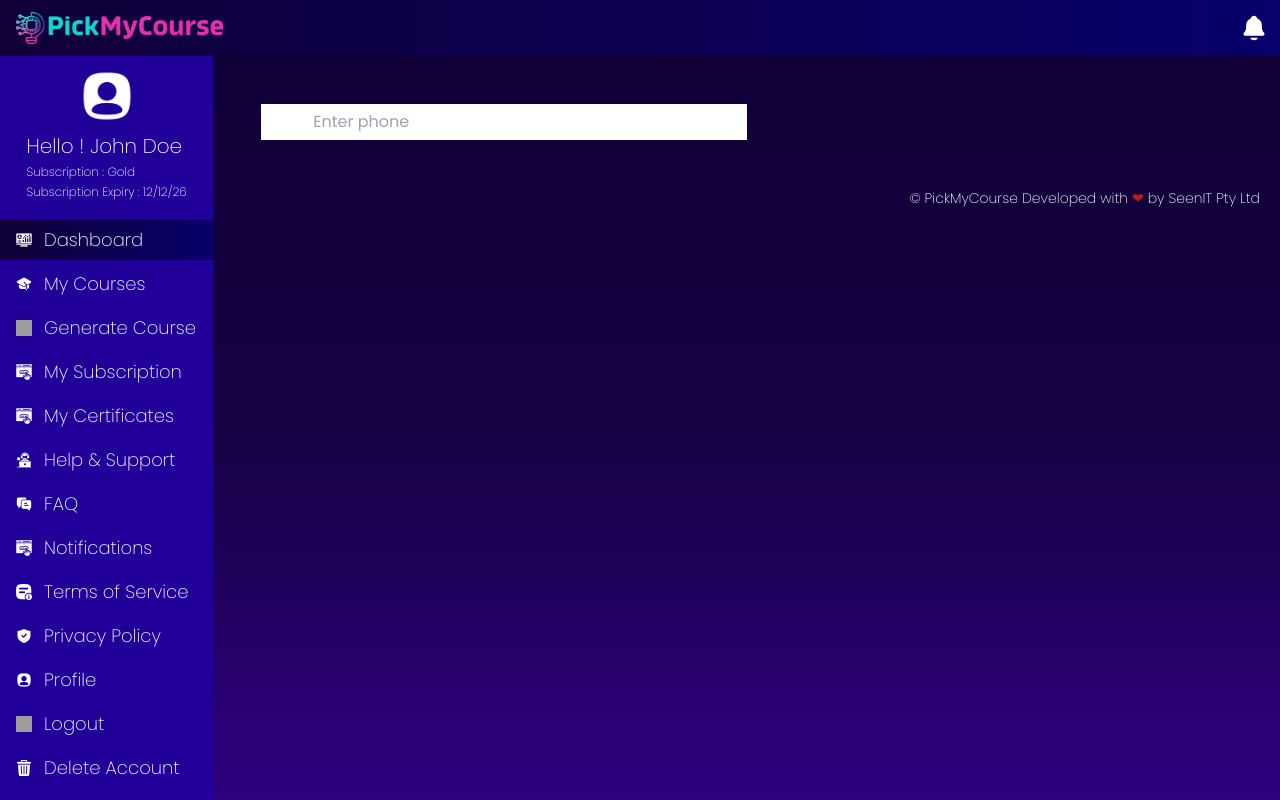
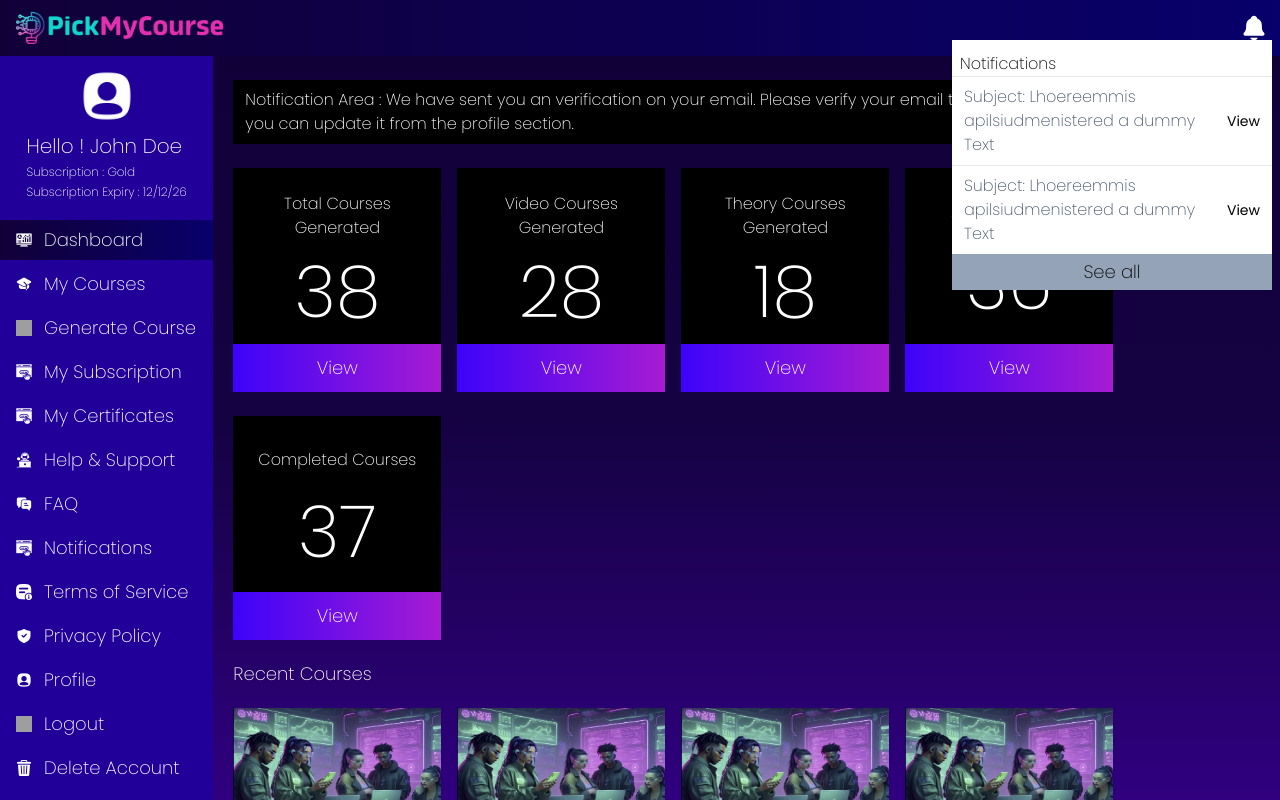
Before and after one commit to Rk-Dinesh/PMC_USER, a React (Vite) app: page /dashboard in a window 1280 px wide. Both pictures are taken after a click on the icon 1254 px from the left and 28 px from the top of the page. Built offline with nearby package versions, Linux system fonts and the light colour scheme; grey boxes are pictures that could not be loaded.

Commit message:
dashboard

```diff
--- a/src/pages/dashboard/Dashboard.jsx
+++ b/src/pages/dashboard/Dashboard.jsx
@@ -1,26 +1,127 @@
 import React, { useState } from "react";
-import 'react-phone-number-input/style.css'
-import PhoneInput from 'react-phone-number-input'
-import './style.css';
+import "react-phone-number-input/style.css";
+import PhoneInput from "react-phone-number-input";
+import "./style.css";
+import assest from '../../assets/assest.png'
+import { useNavigate } from "react-router-dom";
 
 const Dashboard = () => {
-  const [selectedValue, setSelectedValue] = useState("");
-  const [value, setValue] = useState()
+  const navigate = useNavigate();
 
-  const handleRadioChange = (event) => {
-    console.log("Selected Value:", event.target.value);
-    setSelectedValue(event.target.value);
-  };
+  const course = [
+    {
+      images: assest,
+      topic: "Topic Name",
+      type: "Text & Video Course",
+      date: "12/12/24",
+      certificate: "no",
+    },
+    {
+      images: assest,
+      topic: "Topic Name",
+      type: "Text & Theory Course",
+      date: "12/11/24",
+      certificate: "no",
+    },
+    {
+      images: assest,
+      topic: "Topic Name",
+      type: "Text & Video Course",
+      date: "12/08/24",
+      certificate: "no",
+    },
+    {
+      images: assest,
+      topic: "Topic Name",
+      type: "Text & Theory Course",
+      date: "12/11/24",
+      certificate: "no",
+    },
+    {
+      images: assest,
+      topic: "Topic Name",
+      type: "Text & Video Course",
+      date: "12/08/24",
+      certificate: "no",
+    },
+  ];
+
+  const redirectcourse = ()=> {
+    navigate('/course')
+  }
 
   return (
-   <div className=" mx-12 my-12">
-    <div className="w-1/2 bg-white px-3 py-1.5">
-    <PhoneInput
-      placeholder="Enter phone "
-      value={value}
-      onChange={setValue}/>
+    <div className=" mx-5 my-6 font-poppins font-extralight">
+      <div className="w-full bg-black">
+        <p className="mx-3 my-5 py-2">
+          Notification Area : We have sent you an verification on your email.
+          Please verify your email to generate by you is incorrect than you can
+          update it from the profile section.
+        </p>
+      </div>
+      <div className="flex gap-4 flex-wrap ">
+        <div className="lg:w-52 md:w-48 w-36 h-56 bg-black my-1">
+          <p className="mx-3 text-normal text-center mt-6">
+            Total Courses Generated{" "}
+          </p>
+          <p className="text-center lg:text-7xl md:text-7xl text-6xl my-4">38</p>
+          <button className=" text-lg bg-gradient-to-r from-[#3D03FA] to-[#A71CD2] w-full py-2.5 " onClick={redirectcourse}>
+            View
+          </button>
+        </div>
+        <div className="lg:w-52 md:w-48 w-36 h-56 bg-black  my-1">
+          <p className="mx-3 text-normal text-center mt-6">
+          Video Courses Generated{" "}
+          </p>
+          <p className="text-center lg:text-7xl md:text-7xl text-6xl my-4">28</p>
+          <button className=" text-lg bg-gradient-to-r from-[#3D03FA] to-[#A71CD2] w-full py-2.5 " onClick={redirectcourse}>
+            View
+          </button>
+        </div>
+        <div className="lg:w-52 md:w-48 w-36 h-56 bg-black  my-1">
+          <p className="mx-3 text-normal text-center mt-6">
+          Theory Courses Generated{" "}
+          </p>
+          <p className="text-center lg:text-7xl md:text-7xl text-6xl my-4">18</p>
+          <button className=" text-lg bg-gradient-to-r from-[#3D03FA] to-[#A71CD2] w-full py-2.5 " onClick={redirectcourse}>
+            View
+          </button>
+        </div>
+        <div className="lg:w-52 md:w-48 w-36 h-56 bg-black  my-1">
+          <p className="mx-3 text-normal text-center mt-8 ">
+          Active Courses {" "}
+          </p>
+          <p className="text-center lg:text-7xl md:text-7xl text-6xl my-6">36</p>
+          <button className=" text-lg bg-gradient-to-r from-[#3D03FA] to-[#A71CD2] w-full py-2.5 " onClick={redirectcourse}>
+            View
+          </button>
+        </div>
+        <div className="lg:w-52 md:w-48 w-36 h-56 bg-black  my-1">
+          <p className="mx-3 text-normal text-center mt-8 ">
+          Completed Courses{" "}
+          </p>
+          <p className="text-center lg:text-7xl md:text-7xl text-6xl my-6">37</p>
+          <button className=" text-lg bg-gradient-to-r from-[#3D03FA] to-[#A71CD2] w-full py-2.5  " onClick={redirectcourse}>
+            View
+          </button>
+        </div>
+      </div>
+      <p className="text-lg my-4">Recent Courses</p>
+      <div className="flex gap-4 flex-wrap">
+        {course.map((data,index)=>(
+        <div className="lg:w-52 md:w-52 w-48 h-60 bg-black my-1" key={index}>
+            <img src={data.images} alt="Image" className="w-full"/>
+            <p className="text-lg mx-2 my-0.5">{data.topic}</p>
+            <p className="text-sm mx-2 my-0.5">{data.type}</p>
+            <p className="text-sm mx-2 mb-3">{data.type}</p>
+            <button className=" text-lg bg-gradient-to-r from-[#3D03FA] to-[#A71CD2] w-full py-1.5 " onClick={redirectcourse}>
+            Continue
+          </button>
+        </div>
+        ))}
+
+      </div>
     </div>
-   </div>
   );
 };
 
--- a/src/pages/layout/Headers.jsx
+++ b/src/pages/layout/Headers.jsx
@@ -1,27 +1,42 @@
-import React, { useState } from 'react';
-import PMCLogo from '../../assets/PMC_Logo.png';
+import React, { useState } from "react";
+import PMCLogo from "../../assets/PMC_Logo.png";
 import { IoNotifications } from "react-icons/io5";
 import profile from "../../assets/profile.png";
-import { NavLink, useLocation } from 'react-router-dom';
+import { NavLink, useLocation, useNavigate } from "react-router-dom";
 
 const Headers = ({ Menus }) => {
+  const navigate = useNavigate();
   const [isDropdownOpen, setIsDropdownOpen] = useState(false);
+  const [notify, setNotify] = useState(false);
   const location = useLocation();
 
   const toggleDropdown = () => {
     setIsDropdownOpen(!isDropdownOpen);
   };
 
+  const togglenotify = () => {
+    setNotify(!notify);
+  };
+
+  const redirectnotify = () => {
+    setNotify(!notify);
+    navigate('/notify')
+  }
+
+
   return (
-    <div className='flex justify-between items-center px-3 bg-gradient-to-r from-[#110038] to-[#08006B] z-50 fixed w-full'>
-      <img src={PMCLogo} alt="PickMyCourse" className='w-42 h-14' />
+    <div className="flex justify-between items-center px-3 bg-gradient-to-r from-[#110038] to-[#08006B] z-50 fixed w-full">
+      <img src={PMCLogo} alt="PickMyCourse" className="w-42 h-14" />
 
-      <p className='text-2xl text-white md:block lg:hidden block' onClick={toggleDropdown}>
+      <p
+        className="text-2xl text-white md:block lg:hidden block"
+        onClick={toggleDropdown}
+      >
         Menu
       </p>
 
       {isDropdownOpen && (
-        <div className='absolute right-0 top-14 w-full bg-[#200098] text-white shadow-md lg:hidden md:block block'>
+        <div className="absolute right-0 top-14 w-full bg-[#200098] text-white shadow-md lg:hidden md:block block">
           <div className="flex gap-2 items-center pt-3 mx-3">
             <img src={profile} alt="User" className="w-14 h-14" />
             <div>
@@ -34,7 +49,7 @@ const Headers = ({ Menus }) => {
           </div>
           <ul className="flex flex-wrap py-5 ">
             {Menus.map((menu, index) => (
-              <NavLink to={menu.to} onClick={menu.onClick} key={index} >
+              <NavLink to={menu.to} onClick={menu.onClick} key={index}>
                 <li
                   className={`cursor-pointer text-md flex items-center gap-x-3 p-2 mt-1 pl-3 transition-all duration-700 ${
                     location.pathname === menu.to
@@ -56,9 +71,33 @@ const Headers = ({ Menus }) => {
         </div>
       )}
 
-      <div className="relative">
-        <IoNotifications className='lg:w-7 lg:h-7 md:w-6 md:h-6 w-5 h-5 text-white cursor-pointer' />
+      <div className="">
+        <IoNotifications
+          className="lg:w-7 lg:h-7 md:w-6 md:h-6 w-5 h-5 text-white cursor-pointer"
+          onClick={togglenotify}
+        />
       </div>
+      {notify && (
+        <div className="absolute text-black right-2 top-10 bg-white w-80 h-fit pt-3 font-poppins font-extralight">
+          <p className="px-2">Notifications</p>
+          <hr />
+          <span className=" flex gap-1 justify-between px-3 py-2">
+            <p className="text-normal text-slate-600">
+              Subject: Lhoereemmis apilsiudmenistered a dummy Text
+            </p>
+            <button className="text-sm text-black font-normal " onClick={redirectnotify}>View</button>
+          </span>
+          <hr />
+          <span className=" flex gap-1 justify-between px-3 py-2">
+            <p className="text-normal text-slate-600">
+              Subject: Lhoereemmis apilsiudmenistered a dummy Text
+            </p>
+            <button className="text-sm text-black font-normal " onClick={redirectnotify}>View</button>
+          </span>
+
+          <button className="w-full bg-slate-400 text-lg py-1" onClick={redirectnotify}>See all</button>
+        </div>
+      )}
     </div>
   );
 };
```
